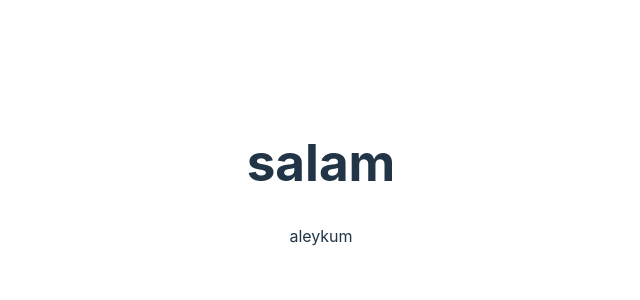
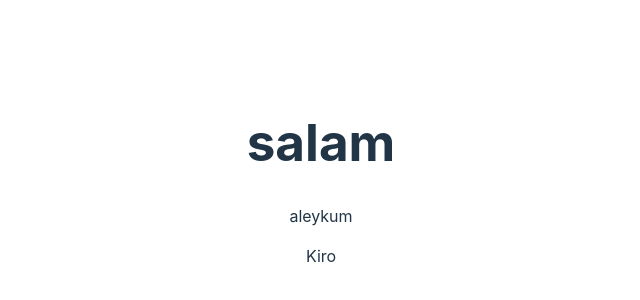
Before and after one commit to MarselBaike/module2, a React (Vite) app in the folder module/: page / in a window 1280 px wide. Shown: the part 218-518 px from the top of the page, without its empty margins (319-959 px from the left). Built offline with nearby package versions, Linux system fonts and the light colour scheme.

Commit message:
modified:   module/src/App.jsx

```diff
--- a/module/src/App.jsx
+++ b/module/src/App.jsx
@@ -9,6 +9,7 @@ function App() {
     <div>
   <h1>salam</h1>
   <p>aleykum</p>
+  <p>Kiro</p>
   </div>
   )
 }
```
Also changed, not shown: 1 other file (tests, documents, lock files or other folders).
